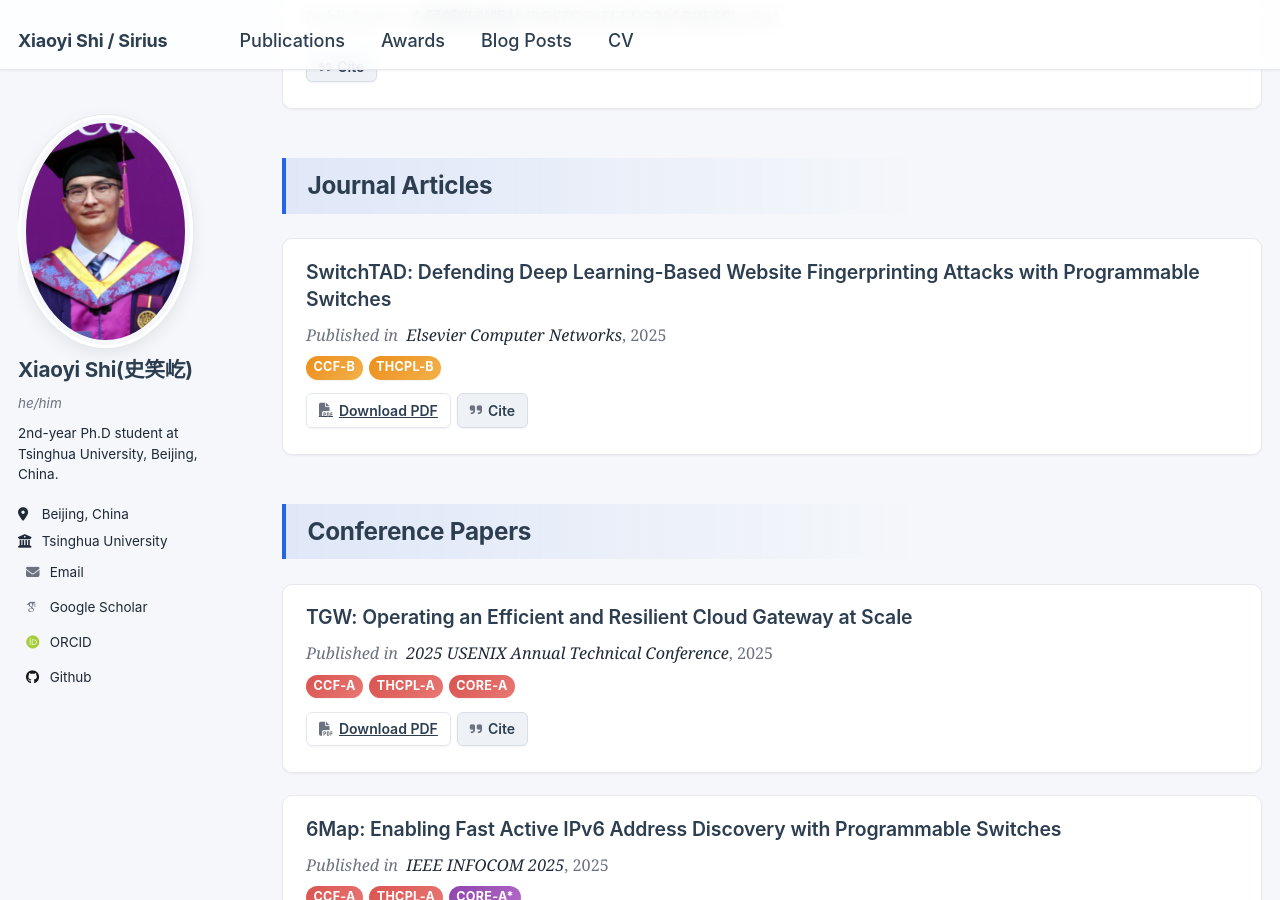
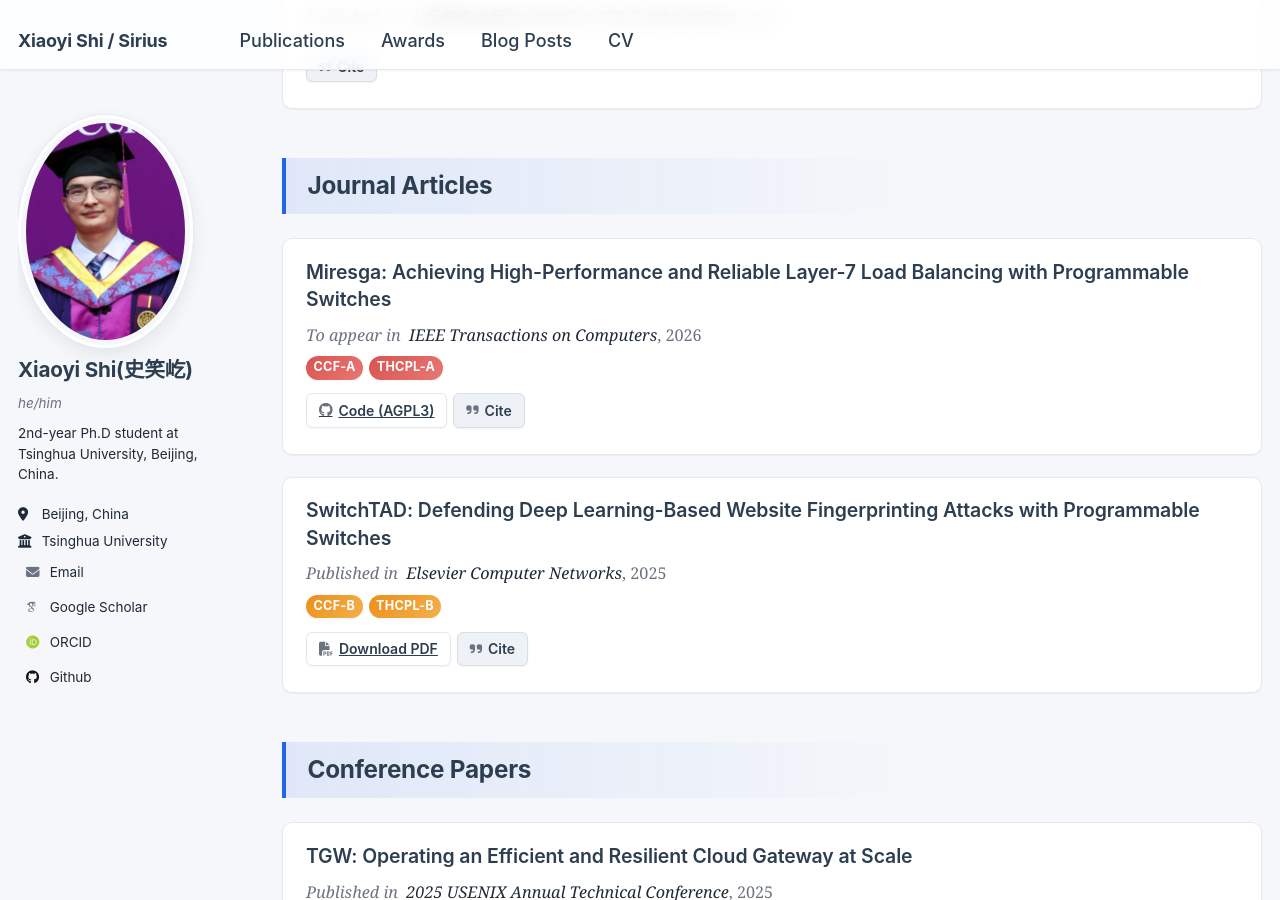
Before and after one commit to Sirius-sxy/Sirius-sxy.github.io, a Jekyll site: the page built from _pages/publications.html, in a window 1280 px wide and 900 px high, scrolled down 397 px. Built offline with Jekyll 4.4.1, drawn with Linux system fonts in a browser that asks for light colours; some web fonts are replaced; some of the changed lines change nothing that is shown.

Commit message:
Add IEEE TC journal version of Miresga and cross-link with WWW'25 paper
Also set unpublished: true in _config.yml so pages marked
published: false (used only for the "To appear in" label) still get
built instead of being silently dropped by Jekyll.

```diff
--- a/_config.yml
+++ b/_config.yml
@@ -88,6 +88,7 @@
 breadcrumbs              : false # true, false (default)
 words_per_minute         : 160
 future                   : true
+unpublished              : true # keep building publications marked `published: false` (used only to show "To appear in")
 read_more                : "disabled" # if enabled, adds "Read more" links to excerpts
 talkmap_link             : false #change to true to add link to talkmap on talks page
 comments:
--- /dev/null
+++ b/_publications/Miresga-TC.md
@@ -0,0 +1,31 @@
+---
+title: "Miresga: Achieving High-Performance and Reliable Layer-7 Load Balancing with Programmable Switches"
+collection: publications
+category: manuscripts
+permalink: /publication/Miresga-TC
+date: 2026-07-20
+venue: 'IEEE Transactions on Computers'
+opensource: true
+published: false
+repogiturl: 'https://github.com/THUNAME/Miresga'
+repozenodourl: 'https://zenodo.org/records/14792352'
+repodoiurl: 'https://doi.org/10.5281/zenodo.14792351'
+repolicense: 'AGPL3'
+citation: "Xiaoyi Shi, Ying Liu, Lin He, Yifan Yang, Jiasheng Zhou, Rongbang Wu, and Jinlong E. Miresga: Achieving High-Performance and Reliable Layer-7 Load Balancing with Programmable Switches. IEEE Transactions on Computers, 2026. (Accepted, to appear)"
+ccf: "A"
+thcpl: "A"
+apa: "Shi, X., Liu, Y., He, L., Yang, Y., Zhou, J., Wu, R., & E, J. (2026). Miresga: Achieving high-performance and reliable layer-7 load balancing with programmable switches. IEEE Transactions on Computers. (Accepted, to appear)"
+bibtex: |
+  @article{shi2026miresga,
+    title={Miresga: Achieving High-Performance and Reliable Layer-7 Load Balancing with Programmable Switches},
+    author={Shi, Xiaoyi and Liu, Ying and He, Lin and Yang, Yifan and Zhou, Jiasheng and Wu, Rongbang and E, Jinlong},
+    journal={IEEE Transactions on Computers},
+    year={2026},
+    note={Accepted, to appear}
+  }
+---
+# Abstract
+
+As online cloud services continue to scale, ensuring both performance and reliability in layer-7 load balancing has become increasingly critical. Programmable switches offer Tbps-level packet processing with limited flexibility, making them promising yet constrained candidates for accelerating layer-7 load balancing. We present Miresga, a hybrid layer-7 load balancing framework that achieves high performance and reliability through software–hardware co-design. Miresga offloads elephant flows to programmable switches for line-rate forwarding, while front-end servers handle protocol parsing and scheduling, ensuring flexibility. To address the limited memory of the programmable switch, Miresga introduces an eBPF-based back-end agent to manage sequence synchronization. Miresga also employs a distributed RDMA-based state synchronization mechanism for failure tolerance and dynamic traffic migration. Our prototype on a 3.2 Tbps Intel Tofino switch demonstrates up to 3.9× throughput improvement and 60% latency reduction over optimized software baselines, while maintaining stable throughput during front-end server failures and recoveries.
+
+This is the extended journal version of our conference paper published at The Web Conference 2025 (WWW '25): [Miresga: Accelerating Layer-7 Load Balancing with Programmable Switches](/publication/Miresga). The code repository is shared between both versions: [github.com/THUNAME/Miresga](https://github.com/THUNAME/Miresga).
--- a/_publications/Miresga.md
+++ b/_publications/Miresga.md
@@ -50,6 +50,8 @@
 
 For more details, please refer to [our paper](https://dl.acm.org/doi/pdf/10.1145/3696410.3714809) and the [GitHub repository](https://github.com/THUNAME/Miresga). To run Miresga, please follow the instructions in the GitHub repository. If you have any questions, feel free to open an issue in the repository or send us an email. We will address them as soon as possible.
 
+An extended journal version of this paper has been accepted for publication in IEEE Transactions on Computers: [Miresga: Achieving High-Performance and Reliable Layer-7 Load Balancing with Programmable Switches](/publication/Miresga-TC).
+
 # III. Third-Party Dependencies
 
 This project includes the following third-party libraries as Git submodules:
```
